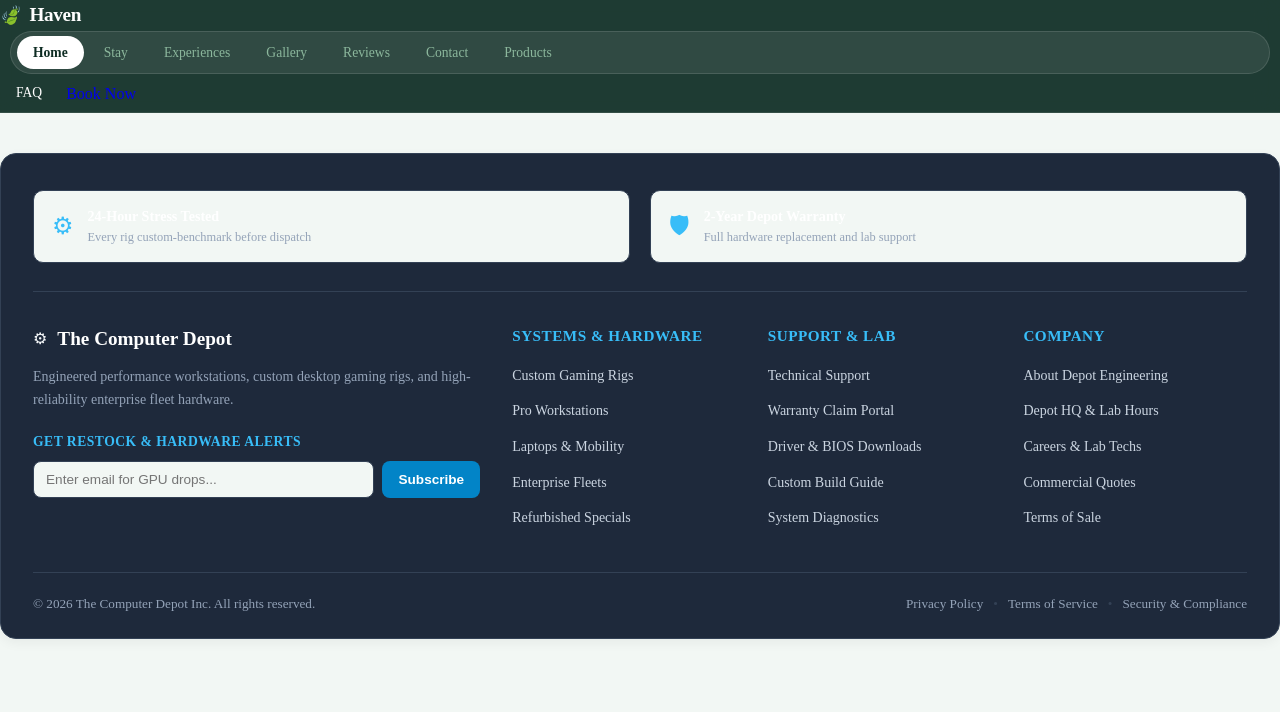
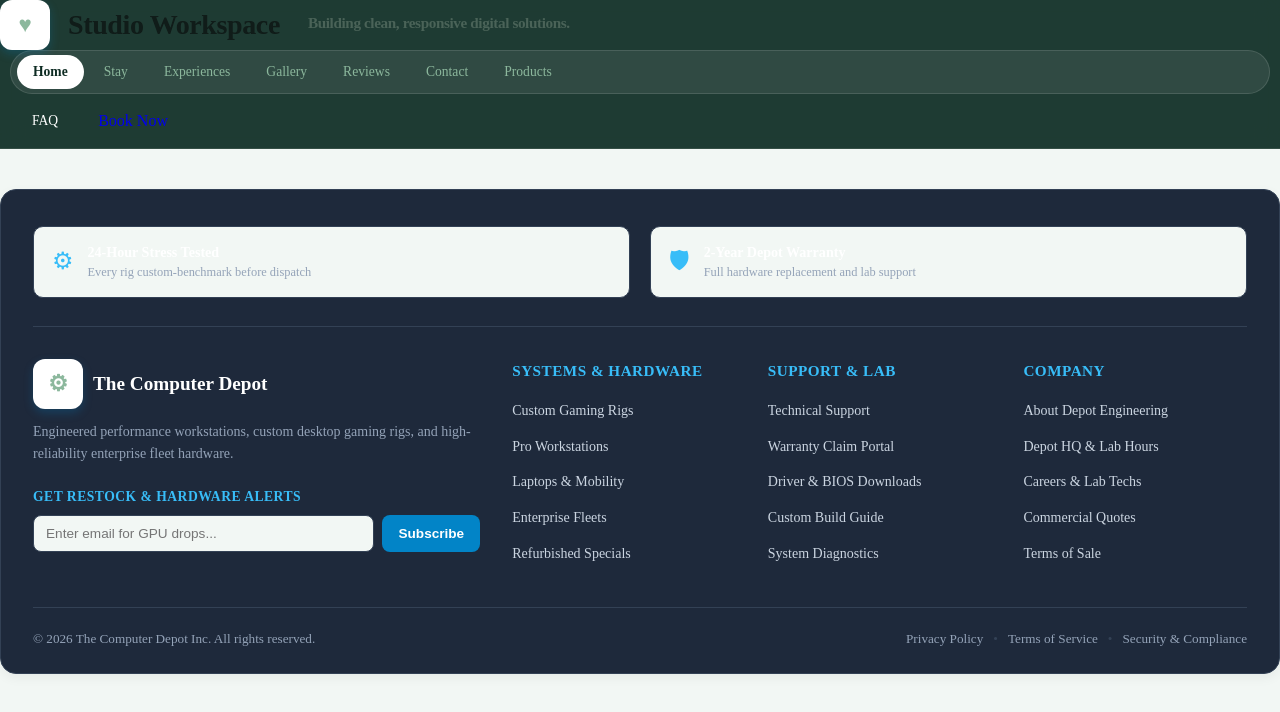
Before and after one commit to Waridi23/Project, a plain HTML site: page template1/index.html in a window 1280 px wide. Drawn offline with Linux system fonts and the light colour scheme.

Commit message:
changes to header

```diff
--- a/template1/index.html
+++ b/template1/index.html
@@ -14,9 +14,12 @@
 		<header class= "siteheader">
 			<div class="hedaer-container">
 				<!--Brand Logo-->
-				<a href = "index.html" class="logo">
-					<span class="logo-icon">&#127811; </span>
-					<span class="logo-text">Haven</span>
+				<a href = "index.html" class="logo header-titles">
+					<div class="logo-badge">
+						&#9829;
+					</div>
+					<h1> Studio Workspace </h1>
+					<p> Building clean, responsive digital solutions. </p>
 				</a>
 				<nav class="nav-pill">
 					<ul class="nav-list">
--- a/template1/styles/main.css
+++ b/template1/styles/main.css
@@ -100,6 +100,19 @@ FLOATING HEDER & NAVIATION
     justify-content: space-between;
     gap:20px;
 }
+.header-titles h1 {
+	font-size:1.75rem;
+	color: var(--text-main);
+	line-height:1.2;
+	padding: 5px 10px;
+}
+
+.header-titles p{
+	font-size:0.95rem;
+	color:var(--text-sub);
+	margin-top:2px;
+	padding: 5px 10px 10px;
+}
 .logo{
     display: flex;
     align-items:center;
@@ -109,9 +122,18 @@ FLOATING HEDER & NAVIATION
     font-size:1.2rem;
     letter-spacing: -0.02em;
 }
-.logo-icon{
-    font-size:1.1rem;
-    color:var(--accent);
+.logo-badge {
+	width:50px;
+	height:50px;
+	background-color: var(--bg-card);
+    color:var(--text-light);
+	border-radius: 12px;
+	display:flex;
+	align-items:center;
+	justify-content: center;
+	font-weight: 700;
+	font-size: 1.4rem;
+	box-shadow: 0 4px 10px rgba(2, 132, 199, 0.25);
 }
 .nav-pill {
     background-color: rgba(255,255,255,0.08);
@@ -152,6 +174,7 @@ FLOATING HEDER & NAVIATION
     gap:8px;
 }
 .btn-ghost{
+    margin:8px 16px;
     padding:8px 16px;
     font-size:0.85rem;
     font-weight:500;
```
